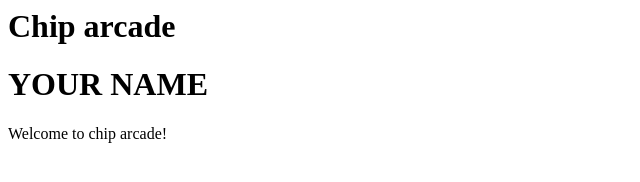
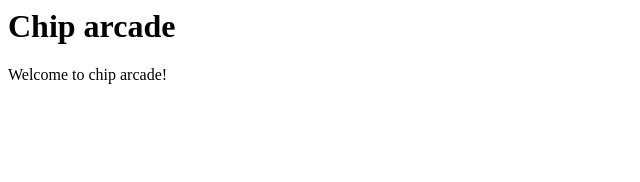
Before and after one commit to Chips17/Chips17.github.io, a plain HTML site: page index.html in a window 1280 px wide. Shown: the whole page, without its empty margins (0-640 px from the left). Drawn offline with Linux system fonts and the light colour scheme.

Commit message:
Update index.html

```diff
--- a/index.html
+++ b/index.html
@@ -1,8 +1,6 @@
 <html>
-
-<h1>Chip arcade</h1>
 <body>
-  <h1>YOUR NAME</h1>
+  <h1>Chip arcade</h1>
   <p>Welcome to chip arcade!</p>
 </body>
 
```
